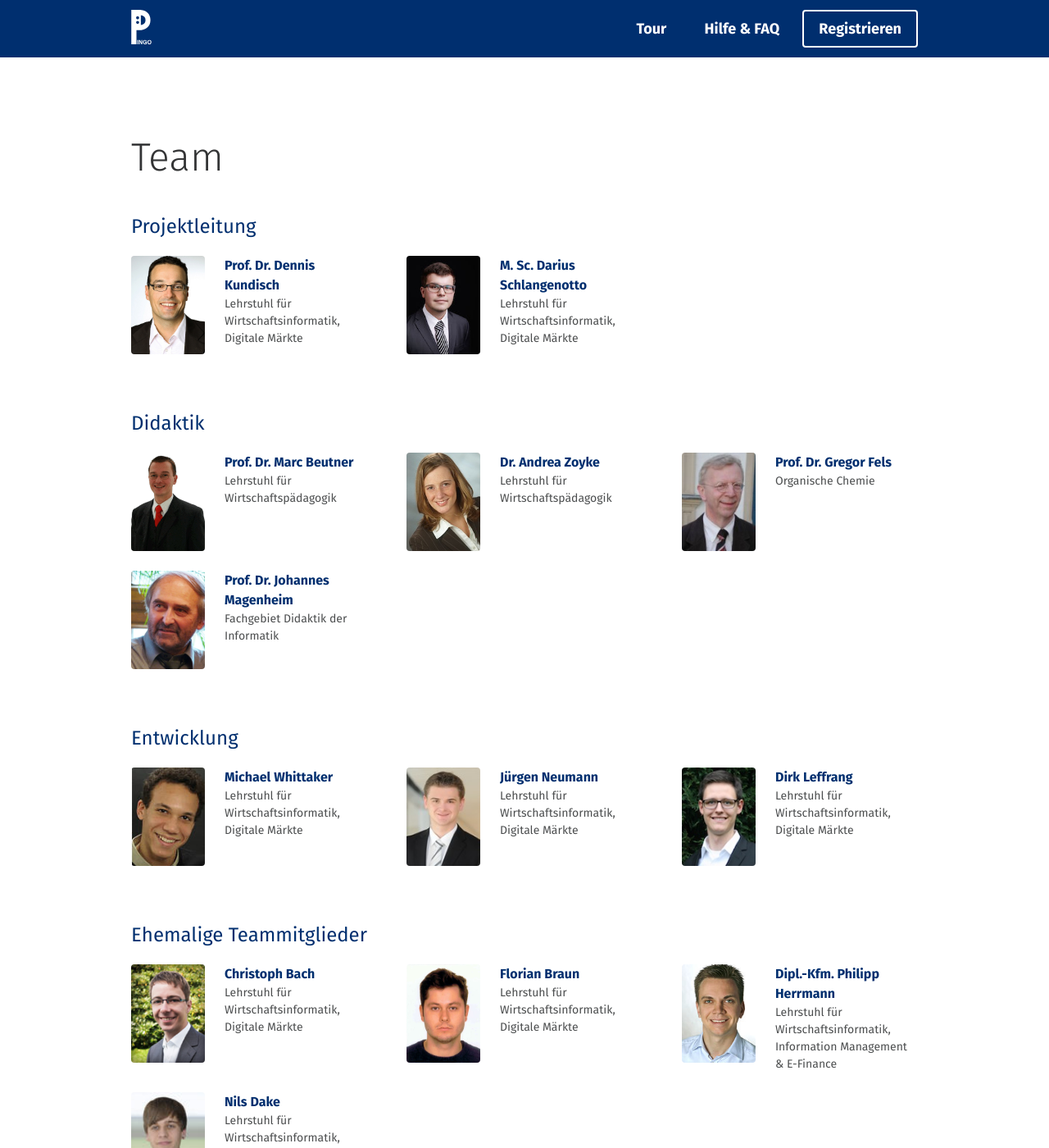
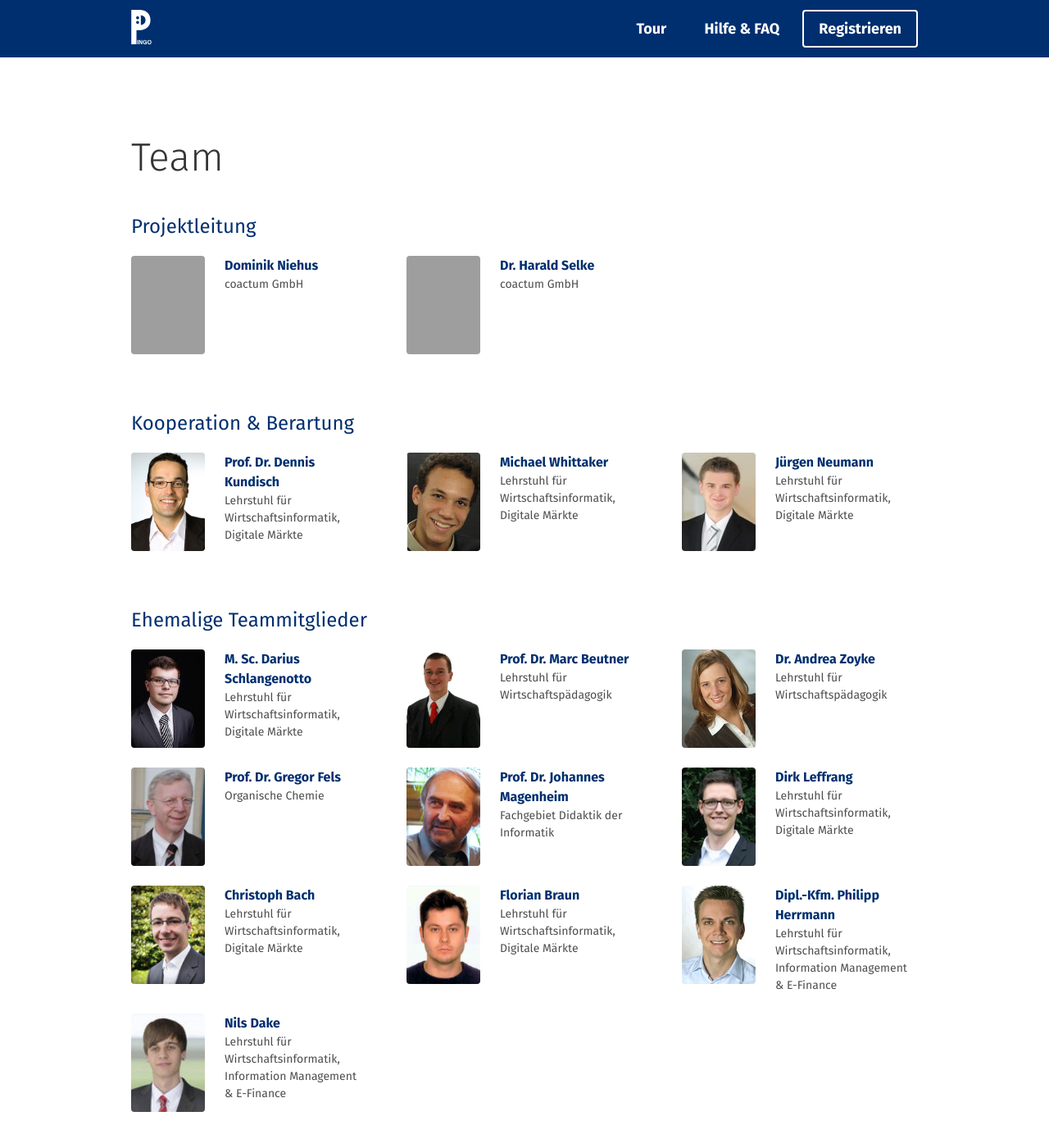
Before and after one commit to PingoUPB/pingoupb.github.io, a Jekyll site: the page built from de/team/index.html, in a window 1280 px wide and 1400 px high. Shown: the whole window at 82% size. Built offline with Jekyll 4.4.1, drawn with Linux system fonts in a browser that asks for light colours; nearby versions of some CDN libraries; Markdown is read by kramdown in place of the engine named in the settings; grey boxes are pictures that could not be loaded.

Commit message:
Update people_de.yml

```diff
--- a/_data/people_de.yml
+++ b/_data/people_de.yml
@@ -1,53 +1,65 @@
+- name: Dominik Niehus
+  task: Projektleitung
+  img: niehus.jpg
+  chair: coactum GmbH
+  url: https://www.coactum.de/das-team.html
+
+- name: Dr. Harald Selke
+  task: Projektleitung
+  img: selke.jpg
+  chair: coactum GmbH
+  url: https://www.coactum.de/das-team.html
+
 - name: Prof. Dr. Dennis Kundisch
-  task: Projektleitung
+  task: Kooperation & Berartung
   img: kundisch.jpg
   chair: Lehrstuhl für Wirtschaftsinformatik, Digitale Märkte
   url: https://wiwi.uni-paderborn.de/dep3/winfo2/team/dennis-kundisch/
 
+- name: Michael Whittaker
+  task: Kooperation & Berartung
+  img: whittaker.jpg
+  chair: Lehrstuhl für Wirtschaftsinformatik, Digitale Märkte
+  url: http://wiwi.uni-paderborn.de/dep3/winfo2/team/studentische-hilfskraefte/
+
+- name: Jürgen Neumann
+  task: Kooperation & Berartung
+  img: neumann.jpg
+  chair: Lehrstuhl für Wirtschaftsinformatik, Digitale Märkte
+  url: http://wiwi.uni-paderborn.de/dep3/winfo2/team/studentische-hilfskraefte/
+
 - name: M. Sc. Darius Schlangenotto
-  task: Projektleitung
+  task: Ehemalige Teammitglieder
   img: schlangenotto.jpg
   chair: Lehrstuhl für Wirtschaftsinformatik, Digitale Märkte
   url: https://wiwi.uni-paderborn.de/dep3/winfo2/team/darius-schlangenotto/
 
 - name: Prof. Dr. Marc Beutner
-  task: Didaktik
+  task: Ehemalige Teammitglieder
   img: beutner.gif
   chair: Lehrstuhl für Wirtschaftspädagogik
   url: https://wiwi.uni-paderborn.de/department5/ls-beutner/beutner/
 
 - name: Dr. Andrea Zoyke
-  task: Didaktik
+  task: Ehemalige Teammitglieder
   img: zoyke.jpg
   chair: Lehrstuhl für Wirtschaftspädagogik
   url: https://wiwi.uni-paderborn.de/department5/lehrstuhl-prof-dr-peter-f-e-sloane/zoyke0/
 
 - name: Prof. Dr. Gregor Fels
-  task: Didaktik
+  task: Ehemalige Teammitglieder
   img: fels.jpg
   chair: Organische Chemie
   url: http://chemie.uni-paderborn.de/en/fachgebiete/oc/oc-fels/personen/prof-dr-gregor-fels/
 
 - name: Prof. Dr. Johannes Magenheim
-  task: Didaktik
+  task: Ehemalige Teammitglieder
   img: magenheim.jpg
   chair: Fachgebiet Didaktik der Informatik
   url: http://ddi.uni-paderborn.de/personen/johannes-magenheim.html
 
-- name: Michael Whittaker
-  task: Entwicklung
-  img: whittaker.jpg
-  chair: Lehrstuhl für Wirtschaftsinformatik, Digitale Märkte
-  url: http://wiwi.uni-paderborn.de/dep3/winfo2/team/studentische-hilfskraefte/
-
-- name: Jürgen Neumann
-  task: Entwicklung
-  img: neumann.jpg
-  chair: Lehrstuhl für Wirtschaftsinformatik, Digitale Märkte
-  url: http://wiwi.uni-paderborn.de/dep3/winfo2/team/studentische-hilfskraefte/
-
 - name: Dirk Leffrang
-  task: Entwicklung
+  task: Ehemalige Teammitglieder
   img: leffrang.jpg
   chair: Lehrstuhl für Wirtschaftsinformatik, Digitale Märkte
   url: http://wiwi.uni-paderborn.de/dep3/winfo2/team/studentische-hilfskraefte/
```
